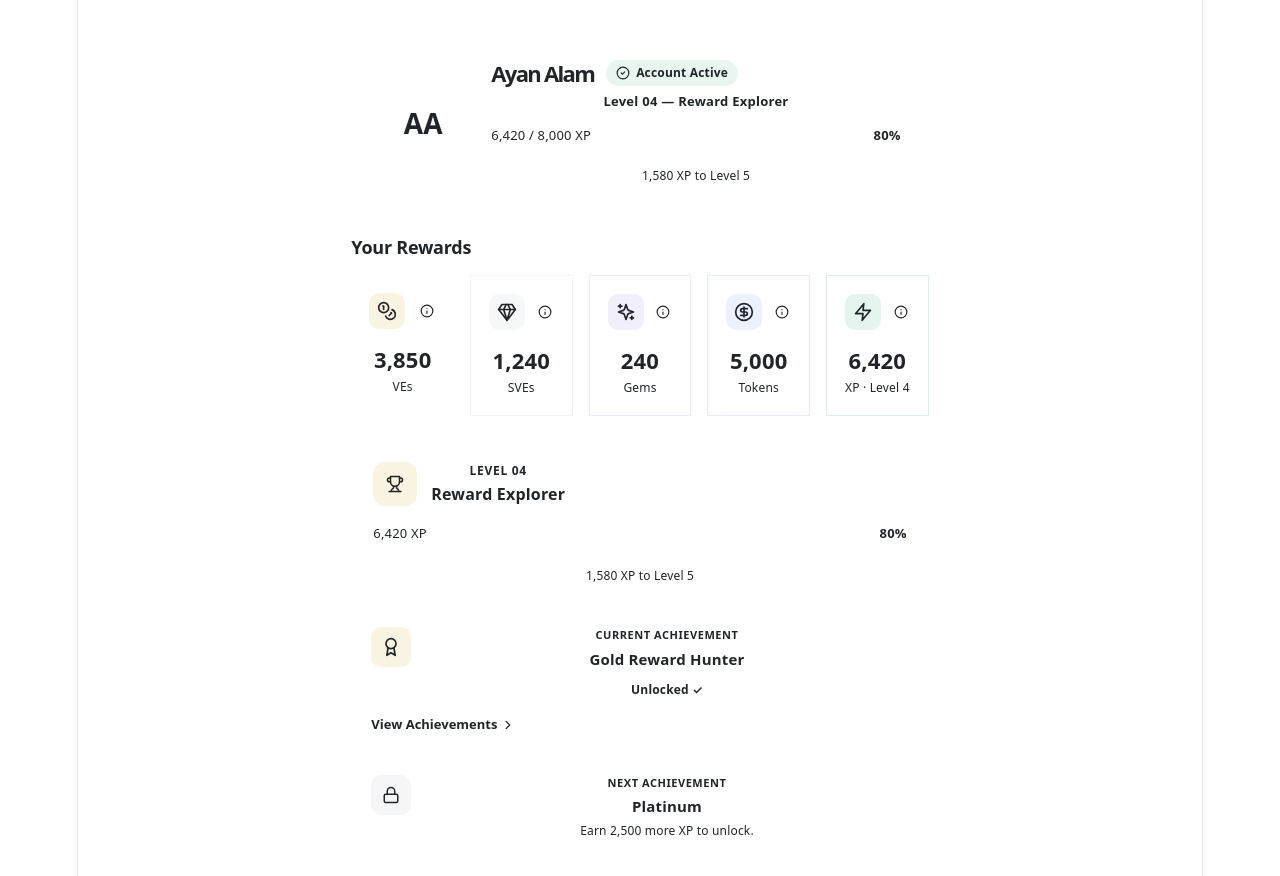
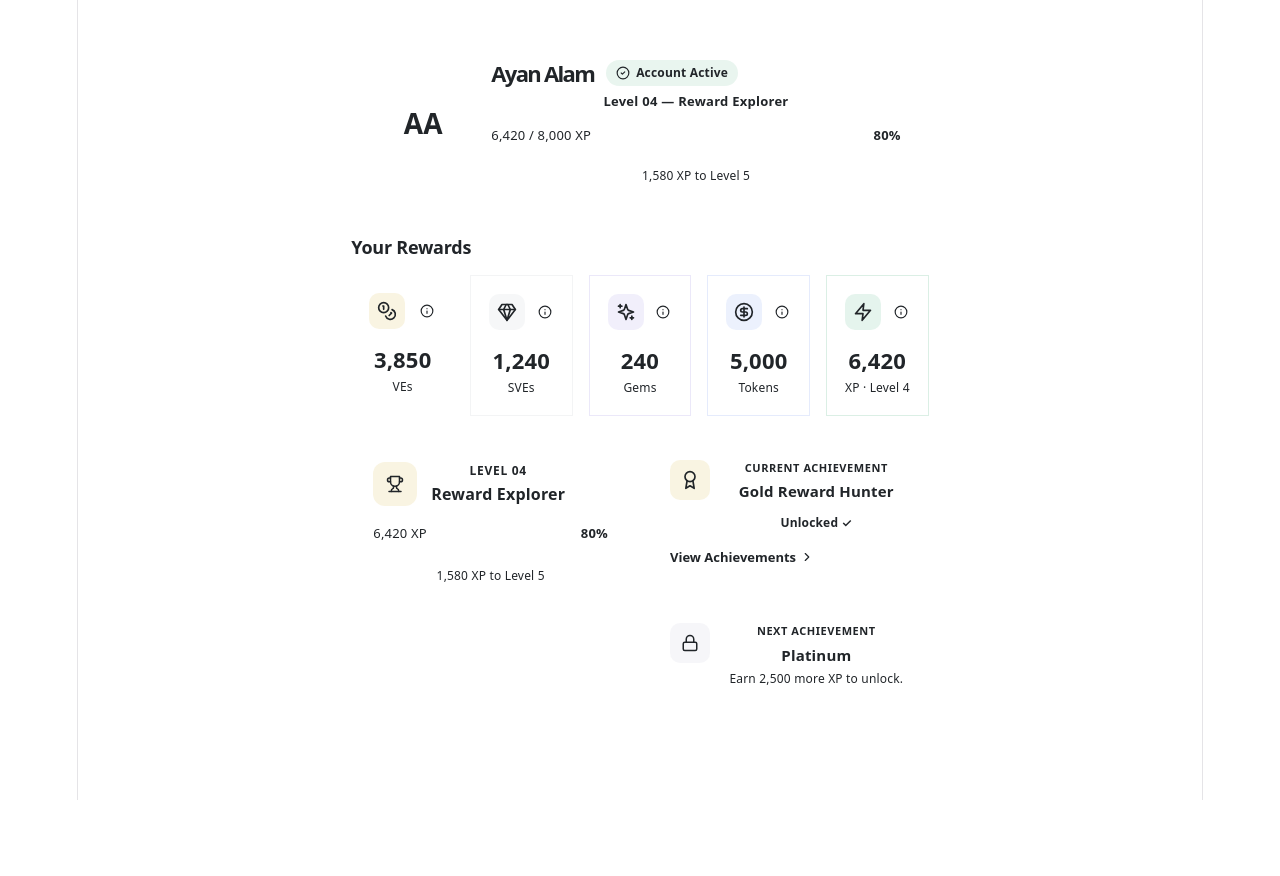
Before and after one commit to Sara12-2/VELoop_Rewards-User-Profile, a React (Vite) app: page / in a window 1280 px wide. Shown: the top 876 px of the page. After the commit the page ends 800 px from the top, so only its background shows below. Built offline with nearby package versions, Linux system fonts and the light colour scheme.

Commit message:
Add UserProfile page styles

```diff
--- a/src/pages/UserProfile/UserProfile.module.css
+++ b/src/pages/UserProfile/UserProfile.module.css
@@ -7,3 +7,20 @@
   flex-direction: column;
   gap: 24px;
 }
+.twoCol {
+  display: grid;
+  grid-template-columns: 1fr 1fr;
+  gap: 20px;
+}
+
+.achievementStack {
+  display: flex;
+  flex-direction: column;
+  gap: 16px;
+}
+
+@media (max-width: 768px) {
+  .twoCol {
+    grid-template-columns: 1fr;
+  }
+}
```
